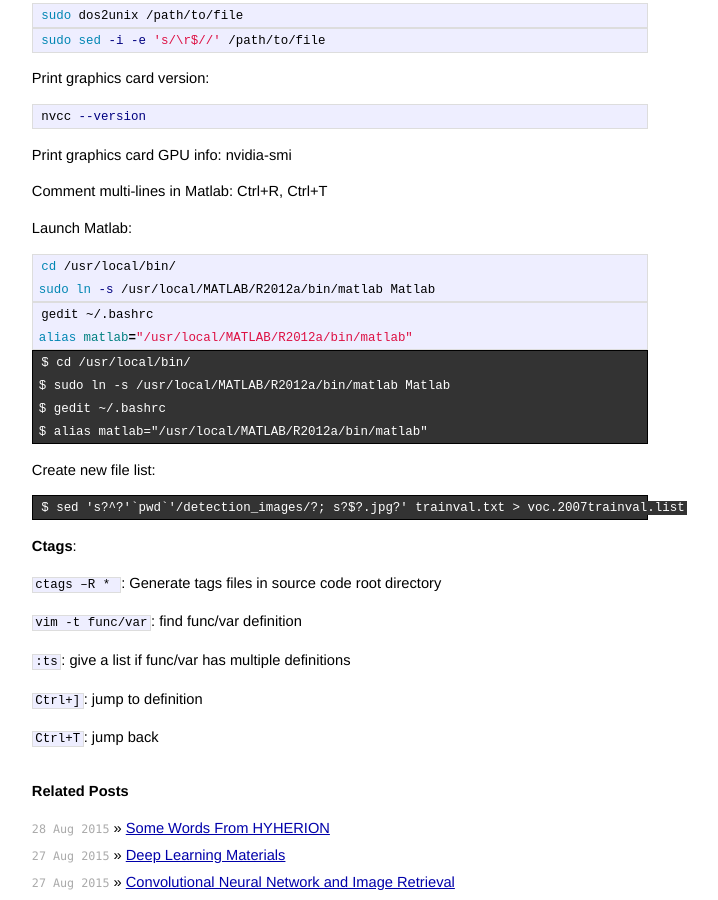
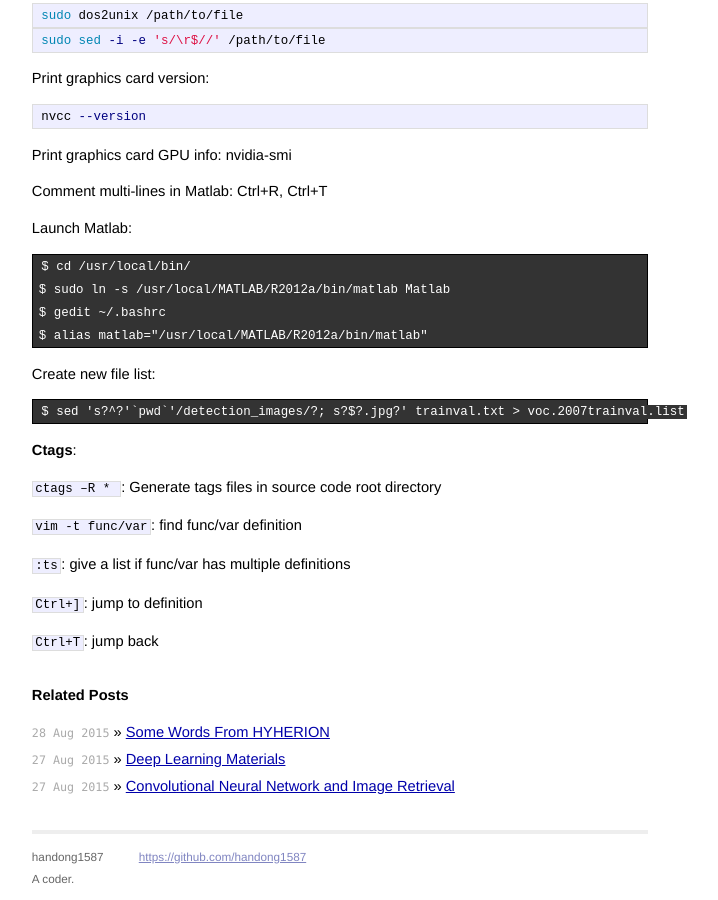
Before and after one commit to handong1587/handong1587.github.io, a Jekyll site: the page built from _posts/2015-07-24-some-useful-linux-commands.md, in a window 1280 px wide and 900 px high, scrolled down 3508 px. Shown: the whole window, without its empty margins (300-1018 px from the left). Built offline with Jekyll 4.4.1, drawn with Linux system fonts in a browser that asks for light colours; Markdown is read by kramdown in place of the engine named in the settings.

Commit message:
update md files

````diff
--- a/_posts/2015-07-24-some-useful-linux-commands.md
+++ b/_posts/2015-07-24-some-useful-linux-commands.md
@@ -279,15 +279,6 @@ Comment multi-lines in Matlab: Ctrl+R, Ctrl+T
 
 Launch Matlab:
 
-```bash
-cd /usr/local/bin/
-sudo ln -s /usr/local/MATLAB/R2012a/bin/matlab Matlab
-```
-```bash
-gedit ~/.bashrc
-alias matlab="/usr/local/MATLAB/R2012a/bin/matlab"
-```
-
 <pre class="terminal">
 <code>$ cd /usr/local/bin/
 $ sudo ln -s /usr/local/MATLAB/R2012a/bin/matlab Matlab
````
